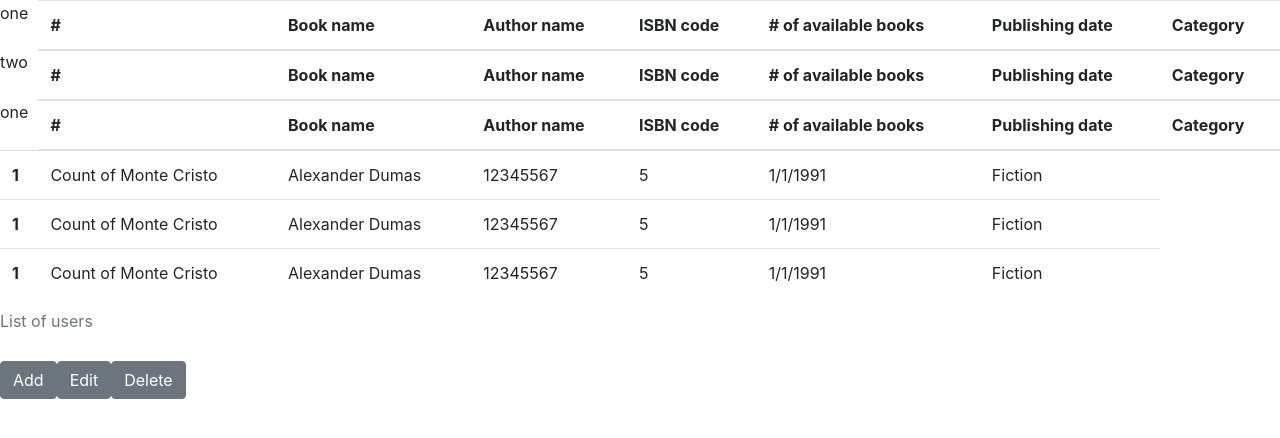
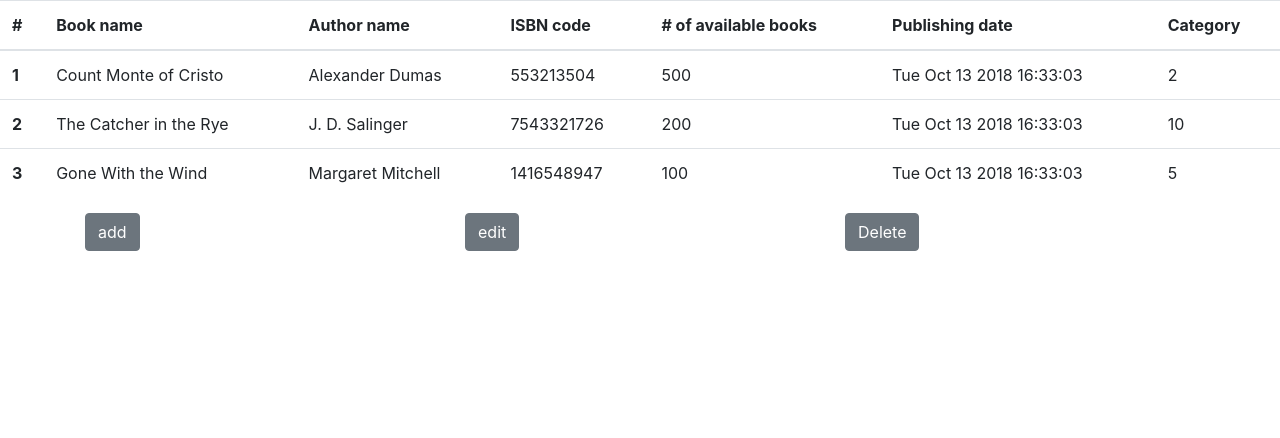
Before and after one commit to snosirov1/books-library, an Angular app: page / in a window 1280 px wide. Shown: the top 438 px of the page. Built offline with nearby package versions, Linux system fonts and the light colour scheme.

Commit message:
near completion

```diff
--- a/src/app/books-list/books-list.component.html
+++ b/src/app/books-list/books-list.component.html
@@ -1,9 +1,8 @@
 
   <div class="table-responsive">
     <table class="table">
-        <caption>List of users</caption>
         <thead>
-          <tr *ngFor="let book of listOfBooks"> {{book.name}}
+          <tr>
             <th scope="col">#</th>
             <th scope="col">Book name</th>
             <th scope="col">Author name </th>
@@ -14,43 +13,28 @@
           </tr>
         </thead>
         <tbody>
-          <tr>
-            <th scope="row">1</th>
-            <td>Count of Monte Cristo</td>
-            <td>Alexander Dumas</td>
-            <td>12345567</td>
-            <td>5</td>
-            <td>1/1/1991</td>
-            <td>Fiction</td>
-          </tr>
-          <tr>
-              <th scope="row">1</th>
-              <td>Count of Monte Cristo</td>
-              <td>Alexander Dumas</td>
-              <td>12345567</td>
-              <td>5</td>
-              <td>1/1/1991</td>
-              <td>Fiction</td>
-          </tr>
-          <tr>
-              <th scope="row">1</th>
-              <td>Count of Monte Cristo</td>
-              <td>Alexander Dumas</td>
-              <td>12345567</td>
-              <td>5</td>
-              <td>1/1/1991</td>
-              <td>Fiction</td>
+          <tr *ngFor="let book of listOfBooks">
+            <th scope="row">{{book.id}}</th>
+            <td>{{book.name}}</td>
+            <td>{{book.author}}</td>
+            <td>{{book.ISBNCode}}</td>
+            <td>{{book.issuedAmount}}</td>
+            <td>{{book.publishDate}}</td>
+            <td>{{book.totalAmount}}</td>
           </tr>
         </tbody>
       </table>
-      <div class="btn-group" role="group" aria-label="add edit delete">
-            <button type="button" class="btn btn-secondary">Add</button>
+      <div class="container">
+        <div class="row">
+              <div class="col">
+                <button type="button" class="btn btn-secondary">add</button>
+              </div>
+              <div class="col">
+                <button type="button" class="btn btn-secondary">edit</button>
+              </div>
+              <div class="col">
+                <button type="button" class="btn btn-secondary">Delete</button>
+              </div>
+            </div>
         </div>
-        <div class="btn-group" role="group" aria-label="add edit delete">
-            <button type="button" class="btn btn-secondary">Edit</button>
-        </div>
-
-        <div class="btn-group" role="group" aria-label="add edit delete">
-            <button type="button" class="btn btn-secondary">Delete</button>
-        </div>
-  </div>
+      </div>
--- a/src/app/books-list/books-list.component.ts
+++ b/src/app/books-list/books-list.component.ts
@@ -9,33 +9,33 @@ export class BooksListComponent implements OnInit {
   listOfBooks = [
     {
       id: 1,
-      name: 'one',
-      author: 'One to One',
-      ISBNCode: 12345,
-      totalAmount:5,
+      name: 'Count Monte of Cristo',
+      author: 'Alexander Dumas',
+      ISBNCode: 553213504,
+      totalAmount:2,
       publishDate: 'Tue Oct 13 2018 16:33:03',
       category: 'fiction',
-      issuedAmount: 0,
+      issuedAmount: 500,
     },
     {
       id: 2,
-      name: 'two',
-      author: 'not included ',
-      ISBNCode: 12345,
-      totalAmount:5,
+      name: 'The Catcher in the Rye',
+      author: 'J. D. Salinger',
+      ISBNCode: 7543321726,
+      totalAmount:10,
       publishDate: 'Tue Oct 13 2018 16:33:03',
       category: 'fiction',
-      issuedAmount: 0,
+      issuedAmount: 200,
     },
     {
-      id: 1,
-      name: 'one',
-      author: 'One to One',
-      ISBNCode: 12345,
+      id: 3,
+      name: 'Gone With the Wind',
+      author: 'Margaret Mitchell',
+      ISBNCode: 1416548947,
       totalAmount: 5,
       publishDate: 'Tue Oct 13 2018 16:33:03',
       category: 'fiction',
-      issuedAmount: 0,
+      issuedAmount: 100,
     }
   ]
 
```
